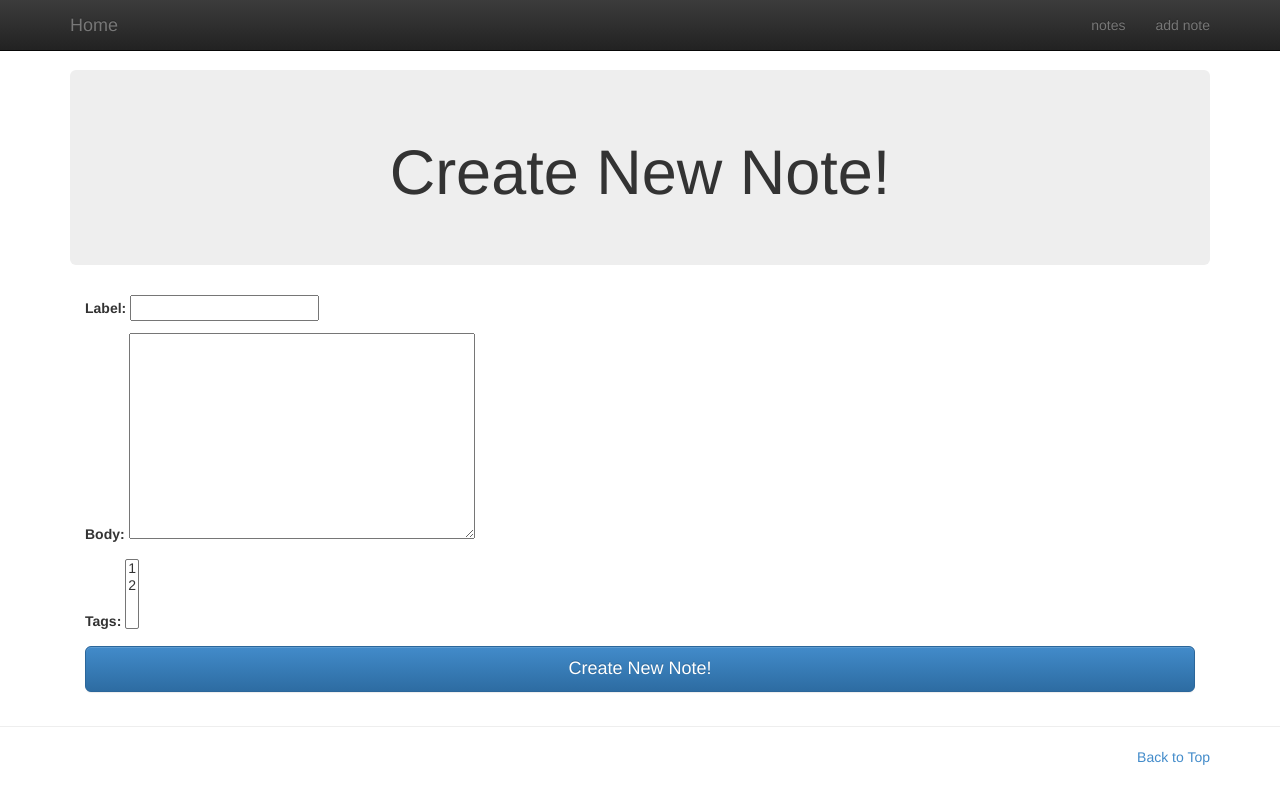
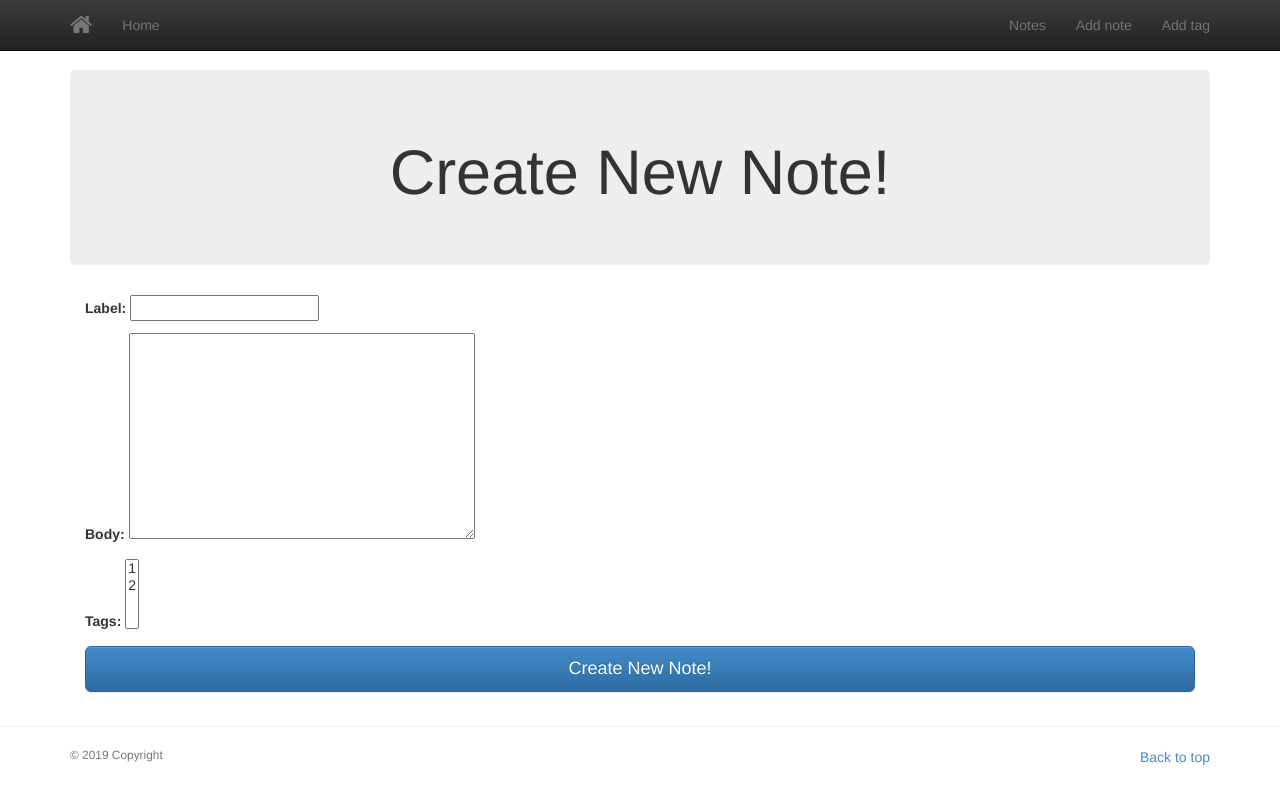
Before and after one commit to akshatz/djangonote_project, a Django app: page /notes/addnote/ in a window 1280 px wide. Run offline with Django 3.2, Linux system fonts and the light colour scheme; a user stored in the database is signed in; data comes from the database, SQL or seed files in the repository; both versions use the stored data as it was after the commit; some libraries are stand-ins or nearby versions.

Commit message:
Completed templates

```diff
--- a/djangonote/djangonote/settings.py
+++ b/djangonote/djangonote/settings.py
@@ -37,7 +37,7 @@ INSTALLED_APPS = [
     'django.contrib.sessions',
     'django.contrib.messages',
     'django.contrib.staticfiles',
-    'notes.apps.NotesConfig',
+    'notes',
 
 ]
 
--- a/djangonote/notes/templates/base.html
+++ b/djangonote/notes/templates/base.html
@@ -2,62 +2,85 @@
 <html lang="en">
     <head>
         <meta charset="utf-8">
-    <meta http-equiv="X-UA-COMPATIBLE" content="IE=edge">
+        <meta http-equiv="X-UA-Compatible" content="IE=edge">
         <meta name="viewport" content="width=device-width, initial-scale=1">
         <meta name="description" content="">
-    <meta name='author' content=''>
-    <title>{% block title %}DjangoNote - The Best Note{% endblock title %}</title>
+        <meta name="author" content="">
+        <title>{% block title %}Djangonote{% endblock title %}</title>
         {% block stylesheets %}
         <link rel="stylesheet" href="{% static 'djangonote/bootstrap.min.css' %}" />
         <link rel="stylesheet" href="{% static 'djangonote/bootstrap-theme.min.css' %}" />
         <link rel="stylesheet" href="{% static 'djangonote/theme.css' %}" />
+        <link rel="stylesheet" href="{% static 'djangonote/fa/css/font-awesome.css' %}" />
         {% endblock stylesheets %}
     </head>
-<body role="document">
+
+    {% block scriptload %}
+    <script src="https://ajax.googleapis.com/ajax/libs/jquery/1.11.0/jquery.min.js"></script>
+    <script src="{% static 'djangonote/js/bootstrap.min.js' %}"></script>
+    {% endblock scriptload %}
+    <body role='document'>
+        <!-- Navigation -->
         <div class="navbar navbar-inverse navbar-fixed-top" role="navigation">
         <div class="container">
+            <!-- Brand and toggle get grouped for better mobile display -->
             <div class="navbar-header">
             <button type="button" class="navbar-toggle" data-toggle="collapse" data-target="#bs-example-navbar-collapse-1">
-                <!--     <span class="sr-only">Toggle navigation</span> -->
+                <span class="sr-only">Toggle navigation</span>
                 <span class="icon-bar"></span>
                 <span class="icon-bar"></span>
                 <span class="icon-bar"></span>
             </button>
-                <a class="navbar-brand" href="{% url 'home' %}">Home</a>
+            <a class="navbar-brand" href="{% url 'home' %}">
+                <span class='fa fa-home fa-lg'></span>
+            </a>
             </div>
+            <!-- Collect the nav links, forms, and other content for toggling -->
             <div class="collapse navbar-collapse" id="bs-example-navbar-collapse-1">
+            <ul class="nav navbar-nav navbar-left">
+                <li>
+                    <a href="{% url 'home' %}">Home</a>
+                </li>
+            </ul>
             <ul class="nav navbar-nav navbar-right">
                 <li>
-                        <a href="{% url 'notes.index' %}">notes</a>
+                    <a href="{% url 'notes.index' %}">Notes</a>
                 </li>
                 <li>
-                        <a href="{% url 'notes.addnote' %}">add note</a>
+                    <a href="{% url 'notes.addnote' %}">Add note</a>
+                </li>
+                <li>
+                    <a href="{% url 'notes.addtag' %}">Add tag</a>
                 </li>
             </ul>
-            </div>
-        </div>
+            </div><!-- /.navbar-collapse -->
+        </div><!-- /.container -->
         </div>
         {% if messages %}
-    <div class="container">
+        <div class='container'>
             <ul class="messages">
             {% for message in messages %}
-        <li id="message_{{ forloop.counter }}"
-            {% if message.tags %} class="alert alert-{{message.tags}}"{% endif %}>
-            {{message}}
+            <li id="message_{{ forloop.counter}}"
+                {% if message.tags %} class="alert alert-{{ message.tags }}"
+                {% endif %}>
+                {{ message }}
             </li>
             {% endfor %}
             </ul>
         </div>
         {% endif %}
+
         <div class="container theme-showcase" role="main">
             {% block body %}
             {% endblock body %}
         </div>
+
         <hr>
         {% block footer %}
             <div class="container marketing">
             <footer>
-            <p class="pull-right"><a href="#">Back to Top</a></p>
+                <p class="pull-right"><a href="#">Back to top</a></p>
+                <p class='small text-muted'>&copy; 2019 Copyright</p>
             </footer>
             </div>
         {% endblock footer %}
--- a/djangonote/notes/views.py
+++ b/djangonote/notes/views.py
@@ -16,7 +16,6 @@ def index(request):
     notes = Note.objects.all().order_by('-timestamp')
     tags = Tag.objects.all()
     return render(request, 'notes/index.html', {'notes': notes, 'tags': tags})
-
 
 @user_passes_test(superuser_only, login_url="/")
 def addnote(request):
@@ -45,6 +44,7 @@ def addnote(request):
 
 @user_passes_test(superuser_only, login_url="/")
 def addtag(request):
+
     id = request.GET.get('id', None)
     if id is not None:
         tag = get_object_or_404(Tag, id=id)
@@ -55,7 +55,8 @@ def addtag(request):
         if request.POST.get('control') == 'delete':
             tag.delete()
             messages.add_message(request, messages.INFO, 'Tag Deleted!')
-            return HttpResponseRedirect(reverse('notes.index'))
+            return HttpResponseRedirect(reverse('notes:index'))
+
         form = TagForm(request.POST, instance=tag)
         if form.is_valid():
             form.save()
@@ -64,6 +65,7 @@ def addtag(request):
 
     else:
         form = TagForm(instance=tag)
+
     return render(request, 'notes/addtag.html', {'form': form, 'tag': tag})
 
 
@@ -73,3 +75,6 @@ def tagsearch(request, **kwargs):
     tag = get_object_or_404(Tag, slug=slug)
     notes = tag.notes.all()
     return render(request, 'notes/tagsearch.html', {'notes': notes, 'tag': tag})
+
+# def logout(request):
+#     return render(request, 'notes/index.html')
```
Also changed, not shown: djangonote/db.sqlite3. Lines whose indentation alone changed are shown as unchanged.
